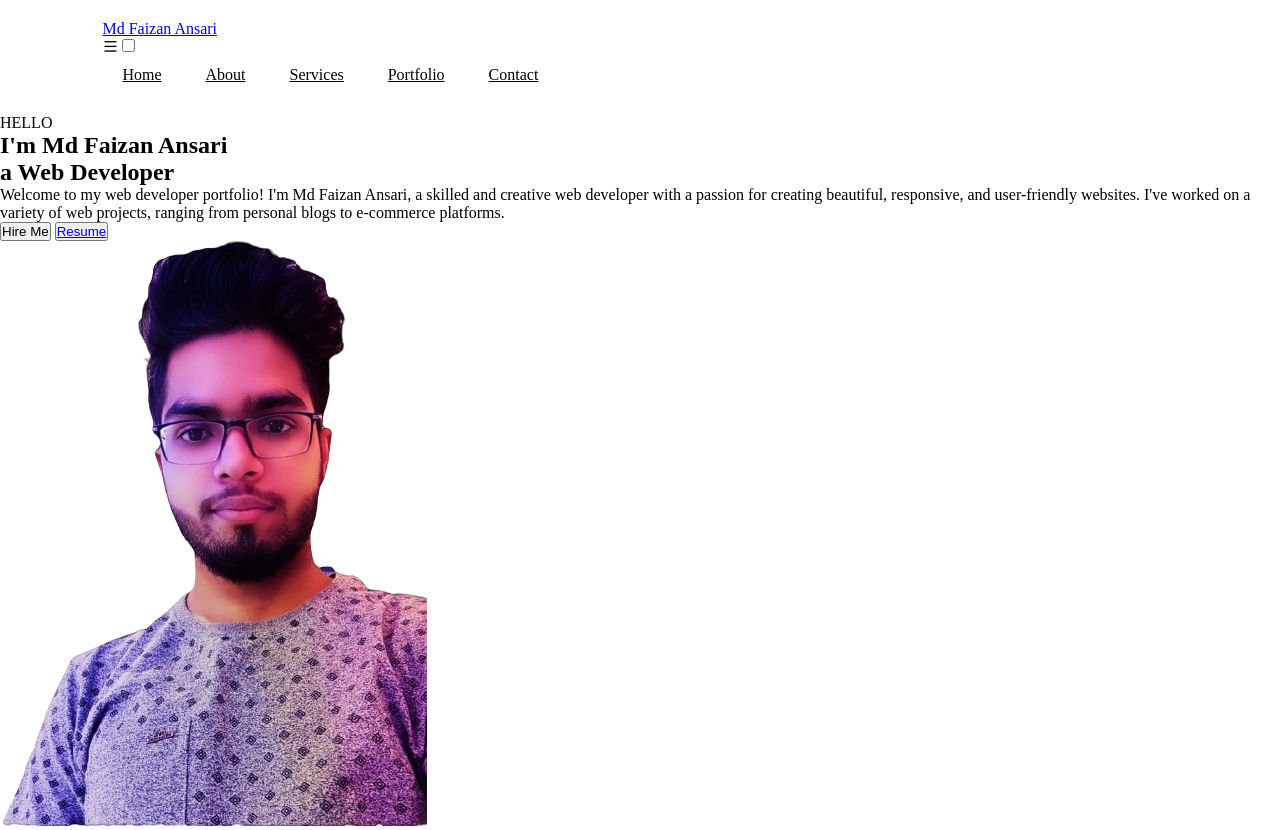
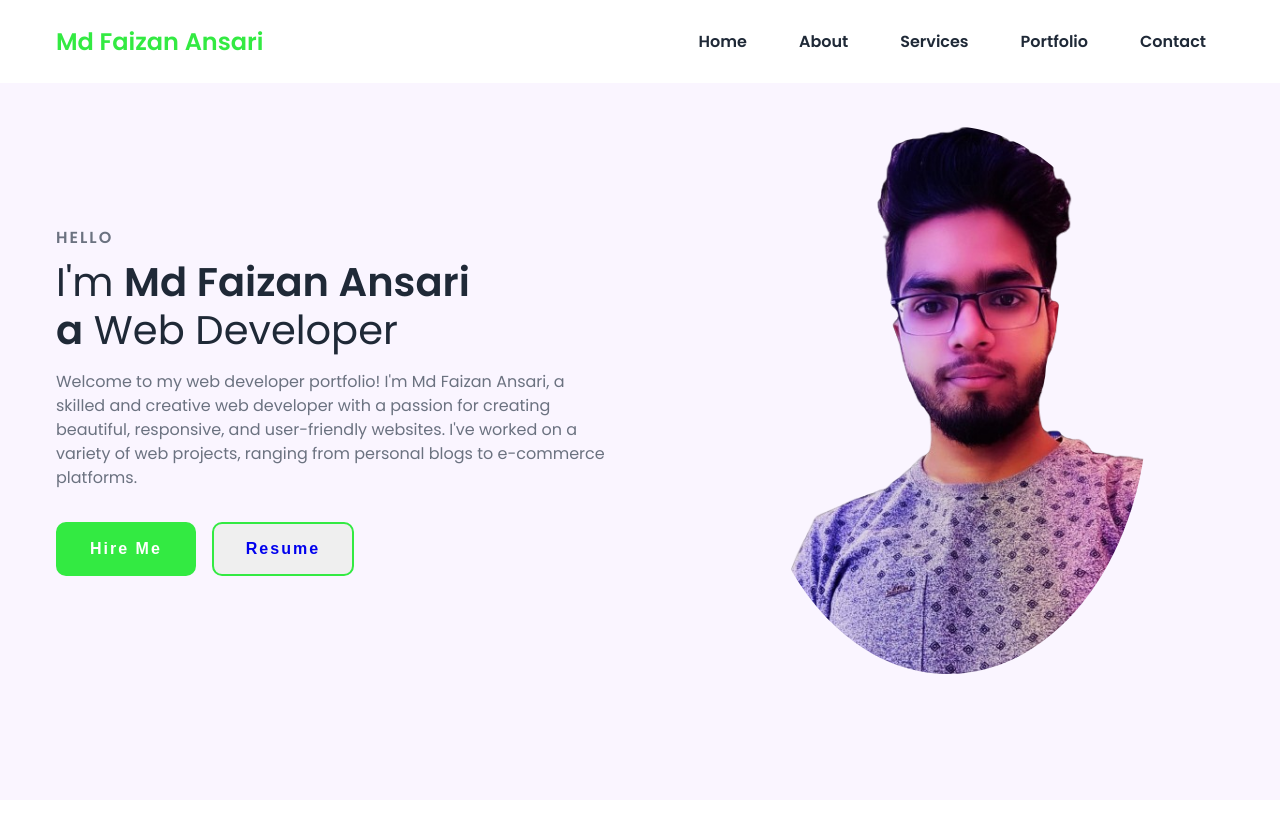
Before and after one commit to MDfaizan-786/Portfolio, a plain HTML site: page index.html in a window 1280 px wide. After the commit the page ends 800 px from the top, so only its background shows below. Drawn offline with nearby package versions, Linux system fonts and the light colour scheme.

Commit message:
Update style.css

```diff
--- a/style.css
+++ b/style.css
@@ -1,148 +1,219 @@
-* {
-    margin: 0;
-    padding: 0;
-}
-:root{
-     --primary-color: #edf2fc
-     --secondary-color: #212121
-     /* --primary-color: #000106;
-    --secondary-color: #fff; */
+@import url("https://fonts.googleapis.com/css2?family=Poppins:wght@400;600;700&display=swap");
 
-}
-.dark-theme
-{
-    --primary-color: #000106;
-    --secondary-color: #fff;
+:root {
+  --primary-color: #33ea42;
+  --primary-color-dark: #33ea42;
+  --secondary-color: #ca8a04;
+  --text-dark: #1f2937;
+  --text-light: #6b7280;
+  --extra-light: #faf5ff;
+  --max-width: 1200px;
 }
 
-.hero {
-    height: 100vh;
-    width: 100%;
-    background: var(--primary-color);
-    font-family: sans-serif;
-    position: relative;
+* {
+  padding: 0;
+  margin: 0;
+  box-sizing: border-box;
 }
 
-nav img {
-    width: 300px;
-    height: 90px;
-    cursor: pointer;
+a {
+  text-decoration: none;
+}
+
+body {
+  font-family: "Poppins", sans-serif;
 }
 
 nav {
-    width: 84%;
-    /*  Auto margins on left and right */
-    /* it is used to center an element horizontally within its container.  */
-    margin: auto;
-
-    padding: 20px 0px;
-    display: flex;
-    justify-content: space-between;
-    align-items: center;
+  width: 100%;
+  position: fixed;
+  top: 0;
+  left: 0;
+  background-color: #ffffff;
+  z-index: 99;
 }
 
-#icon {
-    width: 30px;
-    height: 30px;
-    cursor: pointer;
+.nav__content {
+  max-width: var(--max-width);
+  margin: auto;
+  padding: 1.5rem 1rem;
+  display: flex;
+  align-items: center;
+  justify-content: space-between;
 }
 
-nav ul {
-    flex: 1;
-    /*flex: 1 is a convenient way to make a flex item flexible and responsive within its container, allowing it to grow and shrink as needed.*/
-    text-align: right;
-    /*container ka right kr dega puta text ko*/
+nav .logo a {
+  font-size: 1.5rem;
+  font-weight: 600;
+  color: var(--primary-color);
+  transition: 0.3s;
+}
+nav .logo a:hover {
+  color: var(--primary-color-dark);
 }
 
-nav ul li {
-    display: inline-block;
-    margin: 10px 20px;
-    list-style: none;
+nav .checkbox {
+  display: none;
 }
 
-nav ul li a {
-    /* text-decoration: none; */
-    color: var(--secondary-color);
+nav input {
+  display: none;
+}
+nav .checkbox i {
+  font-size: 2rem;
+  color: var(--primary-color);
+  cursor: pointer;
 }
 
-nav ul li a:hover {
-    /* text-decoration: none; */
-    color: rgb(156, 156, 55);
+ul {
+  display: flex;
+  align-items: center;
+  gap: 1rem;
+  list-style: none;
+  transition: left 0.3s;
 }
 
-.info {
-    /* upper se 15% niche ayega aur left se side hoga */
-    margin-top: 15%;
-    margin-left: 8%;
-    /* height: 50%;
-    width: 70%; */
+ul li a {
+  padding: 0.5rem 1rem;
+  border: 2px solid transparent;
+  text-decoration: none;
+  font-weight: 600;
+  color: var(--text-dark);
+  transition: 0.3s;
 }
 
-.info h1 {
-    font-size: 70px;
-    color: var(--secondary-color);
-    margin: 20px;
+ul li a:hover {
+  border-top-color: var(--secondary-color);
+  border-bottom-color: var(--secondary-color);
+  color: var(--secondary-color);
 }
 
-.info span {
-    color: rgb(156, 156, 55);
+.section {
+  background-color: var(--extra-light);
 }
 
-.info p {
-    color: var(--secondary-color);
-    /* line-height: 20px; */
-    margin: 20px;
+.section__container {
+  min-height: 100vh;
+  max-width: var(--max-width);
+  margin: auto;
+  padding: 1rem;
+  display: grid;
+  grid-template-columns: repeat(2, 1fr);
+  gap: 4rem;
 }
 
-.info a {
-    margin-left: 20px;
-    margin-top: 10px;
-    background: var(--secondary-color);
-    background-color: rgba(79, 40, 40, 0.648);
-    padding: 10px 18px;
-    color:white;
-    border-radius: 5px;
-    display: inline-block;
+.content {
+  display: flex;
+  flex-direction: column;
+  justify-content: center;
 }
 
-.img-box {
-    width: 45px;
-    height: 80%;
-    position: absolute;
-    bottom: 0;
-    right: 100px;
-
+.subtitle {
+  letter-spacing: 2px;
+  color: var(--text-light);
+  font-weight: 600;
+  margin-bottom: 0.5rem;
 }
 
-.img-box img {
-    position: absolute;
-    left: -300%;
-    bottom: 0;
-    transform: translateX(-50%);
-    transition: bottom 1s, left 1s;
-
+.title {
+  font-size: 2.5rem;
+  font-weight: 400;
+  line-height: 3rem;
+  color: var(--text-dark);
+  margin-bottom: 1rem;
 }
 
-.img-box:hover .back-img {
-    bottom: 40px;
-    cursor: pointer;
+.title span {
+  font-weight: 600;
 }
 
-.img-box:hover .Main-img {
-    left: -150%;
+.description {
+  line-height: 1.5rem;
+  color: var(--text-light);
+  margin-bottom: 2rem;
 }
 
-.social-links {
-    margin-left: 8%;
-    margin-top: 70px;
+.action__btns {
+  display: flex;
+  gap: 1rem;
 }
 
-.social-links a {
-    font-size: 30px;
-    color: var(--secondary-color);
-    margin: 20px;
+.action__btns button {
+  font-size: 1rem;
+  font-weight: 600;
+  letter-spacing: 2px;
+  padding: 1rem 2rem;
+  outline: none;
+  border: 2px solid var(--primary-color);
+  border-radius: 10px;
+  transition: 0.3s;
+  cursor: pointer;
 }
 
-.social-links a:hover {
-    color: rgb(106, 136, 48);
+.hire__me {
+  background-color: var(--primary-color);
+  color: #ffffff;
 }
+
+.hire__me:hover {
+  background-color: var(--primary-color-dark);
+}
+
+.portfolio {
+  color: var(--primary-color);
+}
+
+.portfolio:hover {
+  background-color: var(--primary-color-dark);
+  color: #ffffff;
+}
+
+.image {
+  display: grid;
+  place-items: center;
+}
+
+.image img {
+  width: min(25rem, 90%);
+  border-radius: 100%;
+}
+
+@media (width < 750px) {
+  nav .checkbox {
+    display: block;
+  }
+
+  ul {
+    position: absolute;
+    width: 100%;
+    height: calc(100vh - 85px);
+    left: -100%;
+    top: 85px;
+    background-color: var(--extra-light);
+    flex-direction: column;
+    justify-content: center;
+    gap: 3rem;
+  }
+
+  nav #check:checked ~ ul {
+    left: 0;
+  }
+
+  ul li a {
+    font-size: 1.25rem;
+  }
+
+  .section__container {
+    padding: 10rem 1rem 5rem 1rem;
+    text-align: center;
+    grid-template-columns: repeat(1, 1fr);
+  }
+
+  .image {
+    grid-area: 1/1/2/2;
+  }
+
+  .action__btns {
+    margin: auto;
+  }
+}
```
